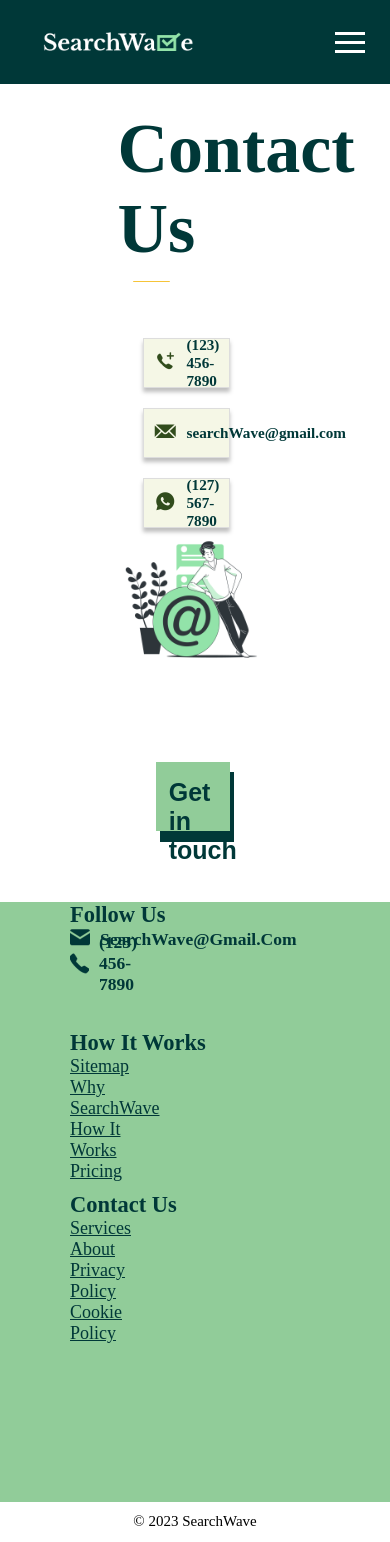
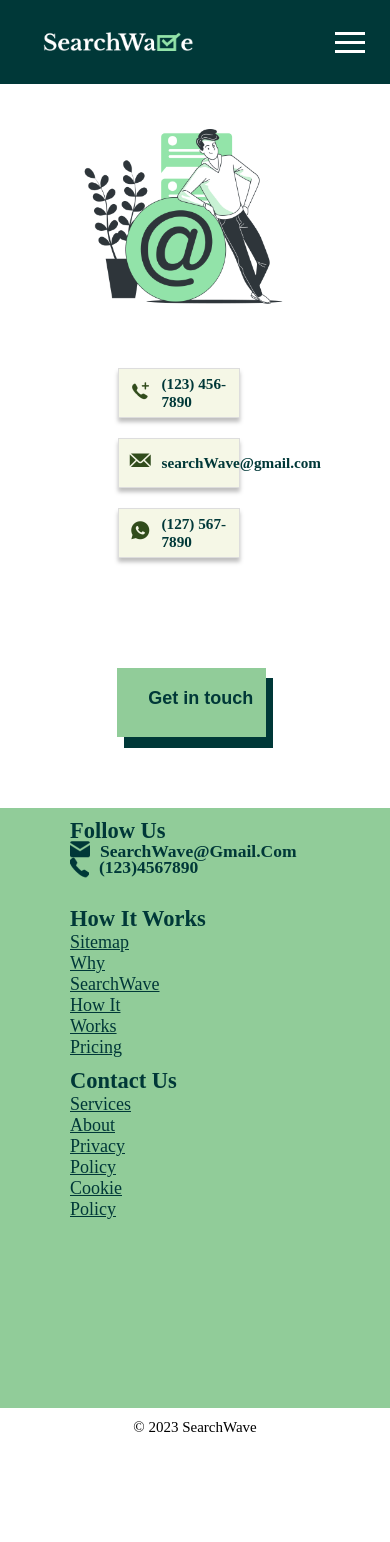
Before and after one commit to sharithasneem/searchWave, a plain HTML site: page contact.html in a window 390 px wide. After the commit the page ends 1448 px from the top, so only its background shows below. Drawn offline with Linux system fonts and the light colour scheme.

Commit message:
contact page updated

```diff
--- a/contact.css
+++ b/contact.css
@@ -2,7 +2,7 @@
 /* Basic styling for the card layout */
 .hero{
     width: calc(100vw - 140px);
-    height: 90%;
+    height: 70vh;
     margin: 40px 70px;
     display: flex;
     flex-direction: row;
@@ -12,14 +12,14 @@
     width: 60%;
 }
 .bro img{
-    width: 100%;
+    width: 95%;
+    height: 100%;
 }
 .contact{
     width: 50%;
-    height: 100%;
+    height: 70%;
     display: flex;
     flex-direction: column;
-    justify-content: center;
 }
 .card {
     border: 1px solid #ddd;
@@ -42,170 +42,39 @@
     font-size: 30px;
     color: var(--color-darkslategray);
     font-family: jost;
-    margin-bottom: 40px;
-
 }
 .whySearchwave h1{
-    margin: -15px;
+    font-size: 55px;
 }
 .whySearchwave img {
-    width: 30%;
+    width: 40%;
 }
- /*foooter*/
-.footer {
-    width: 100%;
-    height: 300px;
+.sitemap{
+    height:300px;
+}
+@media (max-width: 1130px) {
+    .sitemap{
+        height:400px;
+     }
 }
 
-@keyframes shadow-drop-bottom {
-    0% {
-        box-shadow: 0 0 0 0 transparent;
-    }
-
-    to {
-        box-shadow: 0 12px 70px -12px rgb(0 0 0/45%);
-    }
-}
-
-@keyframes pulsate {
-    0% {
-        transform: scale(1);
-        transform-origin: center center;
-        animation-timing-function: ease-out;
-    }
-
-    10% {
-        transform: scale(0.91);
-        animation-timing-function: ease-in;
-    }
-
-    17% {
-        transform: scale(0.98);
-        animation-timing-function: ease-out;
-    }
-
-    33% {
-        transform: scale(0.87);
-        animation-timing-function: ease-in;
-    }
-
-    45% {
-        transform: scale(1);
-        animation-timing-function: ease-out;
-    }
-}
-
-.getBtn-child,
-.getBtn-item {
-    position: absolute;
-    border: 1px solid var(--color-black);
-    box-sizing: border-box;
-}
-
-.getBtn-child {
-    top: 13.21%;
-    right: 0;
-    bottom: 0;
-    left: 4.58%;
-    background-color: var(--color-darkslategray);
-}
-
-.getBtn-item {
-    top: 0;
-    right: 4.58%;
-    bottom: 13.21%;
-    left: 0;
-    background: linear-gradient(#91cc99, #91cc99),
-        linear-gradient(#91cc99, #91cc99), linear-gradient(#91cc99, #91cc99),
-        linear-gradient(#91cc99, #91cc99), #91cc99;
-}
-
-.get-in-touch {
-    position: absolute;
-    top: 20.75%;
-    left: 16.34%;
-    font-size: 25px;
-    font-weight: 600;
-    font-family: var(--font-jost);
-    color: var(--color-darkslategray);
-    text-align: left;
-}
-
-.upperFooter {
-    width: 100%;
-    display: flex;
-    height: 200px;
-    align-items: center;
-    justify-content: center;
-}
-
-.getBtn {
-    cursor: pointer;
-    border: 0;
-    padding: 0;
-    background-color: transparent;
-    position: relative;
-    width: 20%;
-    height: 80px;
-}
-
-.getBtn:hover {
-    animation: 1s ease 0s infinite normal none shadow-drop-bottom;
-    opacity: 1;
-}
-
-.getBtn:active {
-    animation: 1s ease 0s infinite normal none pulsate;
-    opacity: 1;
-}
-/*footer sitemap*/
-
-.sitemap {
-    height: 280px;
-}
-.follow-us-parent {
-    width: 30%;
-}
-
-.mail,
-.phone {
-    display: flex;
-    align-items: center;
-    height: 20%;
-}
-
-.link {
-    display: flex;
-    flex-direction: column;
-    width: 30%;
-}
-
-.link a {
-    font-size: 18px;
-    color: #003838;
-
-}
-
-.bottom {
-    width: 100%;
-    background-color: white;
-    height: 40px;
-    display: flex;
-    justify-content: center;
-    align-items: center;
-}
-
-.bottom h5 {
-    color: #000;
-    font-family: Jost;
-    font-size: 15px;
-    font-style: normal;
-    font-weight: 300;
-    line-height: normal;
-}
 @media (max-width: 768px) {
      .hero{
-        flex-direction: column;
+        flex-direction: column-reverse;
+        height: auto;
+     }
+     .bro{
+        width: 95%;
+     }
+     .contact{
+        margin-top: 50px;
+        width: 70%;
+     }
+     .whySearchwave{
+        display: none;
+     }
+     .sitemap{
+        height:400px;
      }
 }
 @media (max-width:550px) {
--- a/contact.html
+++ b/contact.html
@@ -81,7 +81,7 @@
                 </div>
                 <div class="phone">
                     <img src="image/phone.png">
-                    <h3 style="margin-left:10px;">(123) 456-7890</h3>
+                    <h3 style="margin-left:10px;">(123)4567890</h3>
 
                 </div>
             </div>
--- a/gobel.css
+++ b/gobel.css
@@ -285,6 +285,7 @@ h2 {
     text-transform: capitalize;
     padding: 0px 70px;
     width: 100%;
+    padding-top: 10px;
 }
 
 .follow-us-parent {
@@ -387,6 +388,7 @@ h2 {
             padding: 0px 20px;
             justify-content: center;
             flex-direction: row;
+            font-family: Aria;
         }
     .nav{
         display: flex;
```
